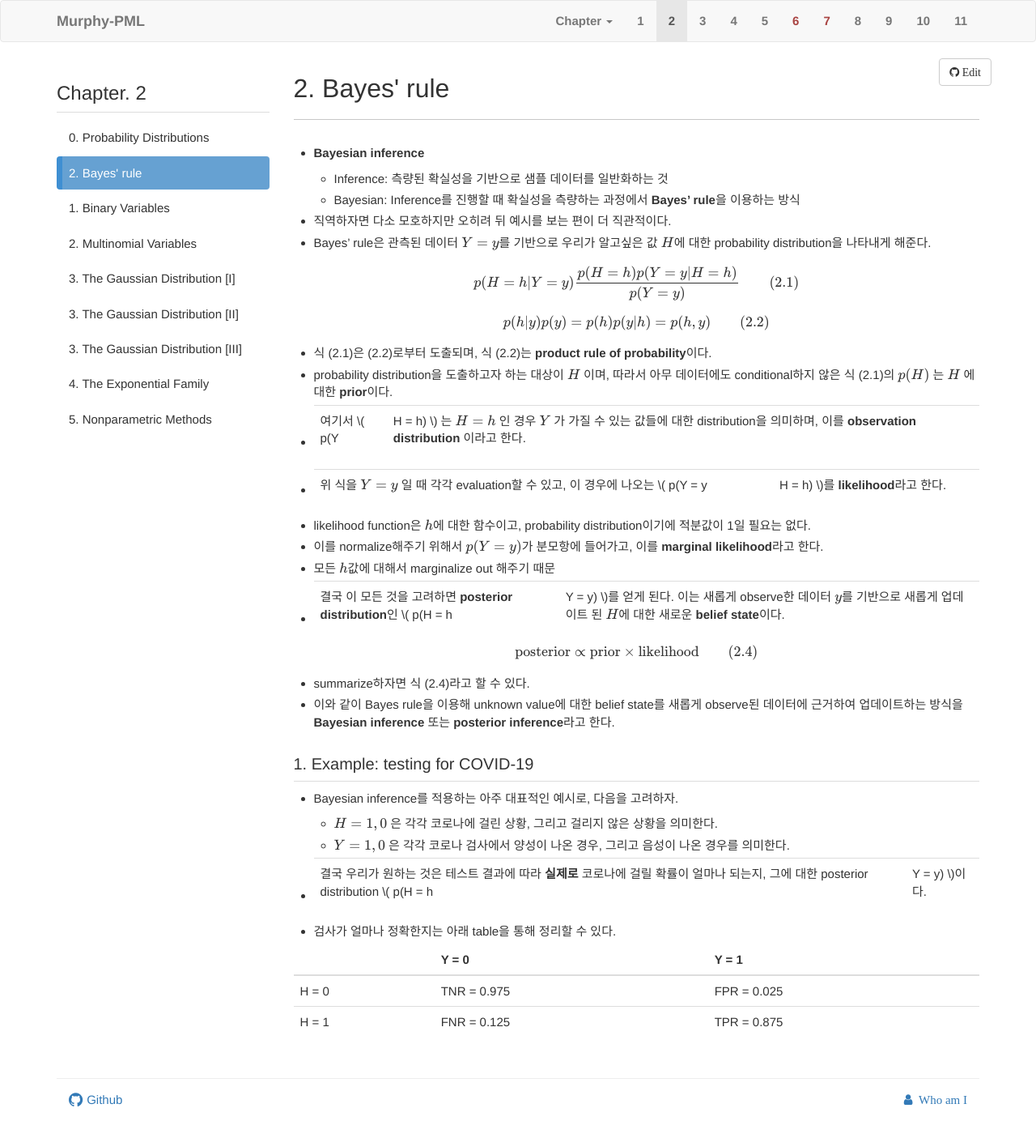
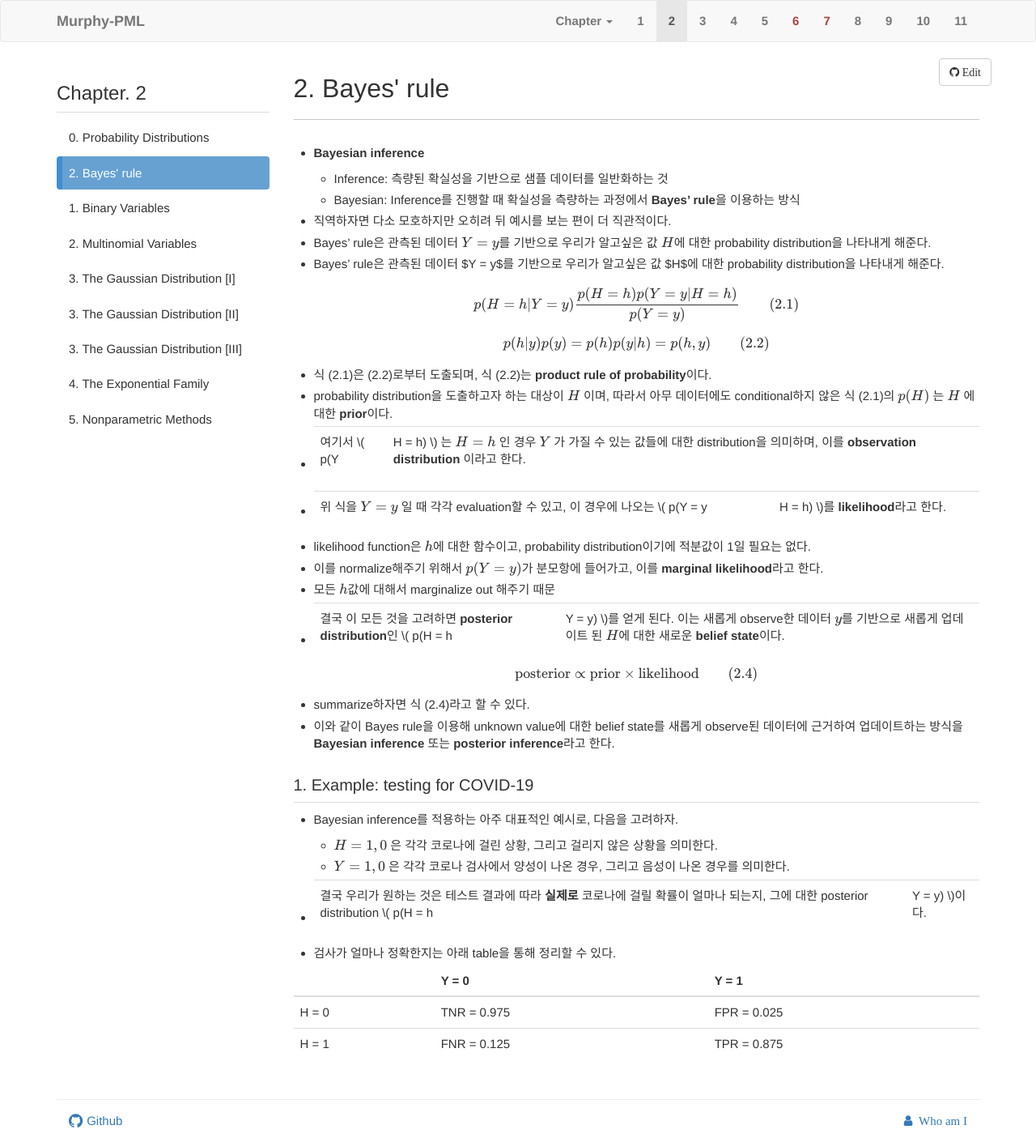
Before and after one commit to HJ-harry/Murphy_PML, a Jekyll site: the page built from docs/chapter02/0_tmp.md, in a window 1280 px wide. Shown: the whole page at 81% size. Built offline with Jekyll 4.4.1, drawn with Linux system fonts in a browser that asks for light colours; nearby versions of some CDN libraries; library files that are not in the unit come from our copies; formulas are drawn with MathJax 3; comment, search, counter and statistics services are not loaded; before the commit the page ends 1378 px from its top, so only the background shows below that.

Commit message:
Update 0_tmp.md

```diff
--- a/docs/chapter02/0_tmp.md
+++ b/docs/chapter02/0_tmp.md
@@ -10,6 +10,7 @@ author: Hyungjin Chung
   - Bayesian: Inference를 진행할 때 확실성을 측량하는 과정에서 **Bayes' rule**을 이용하는 방식
 - 직역하자면 다소 모호하지만 오히려 뒤 예시를 보는 편이 더 직관적이다.
 - Bayes' rule은 관측된 데이터 \\( Y = y \\)를 기반으로 우리가 알고싶은 값 \\( H \\)에 대한 probability distribution을 나타내게 해준다.
+- Bayes' rule은 관측된 데이터 $Y = y$를 기반으로 우리가 알고싶은 값 $H$에 대한 probability distribution을 나타내게 해준다.
 
 $$p(H = h|Y = y) \frac{p(H = h)p(Y = y|H = h)}{p(Y = y)} \qquad{(2.1)}$$
 
```
